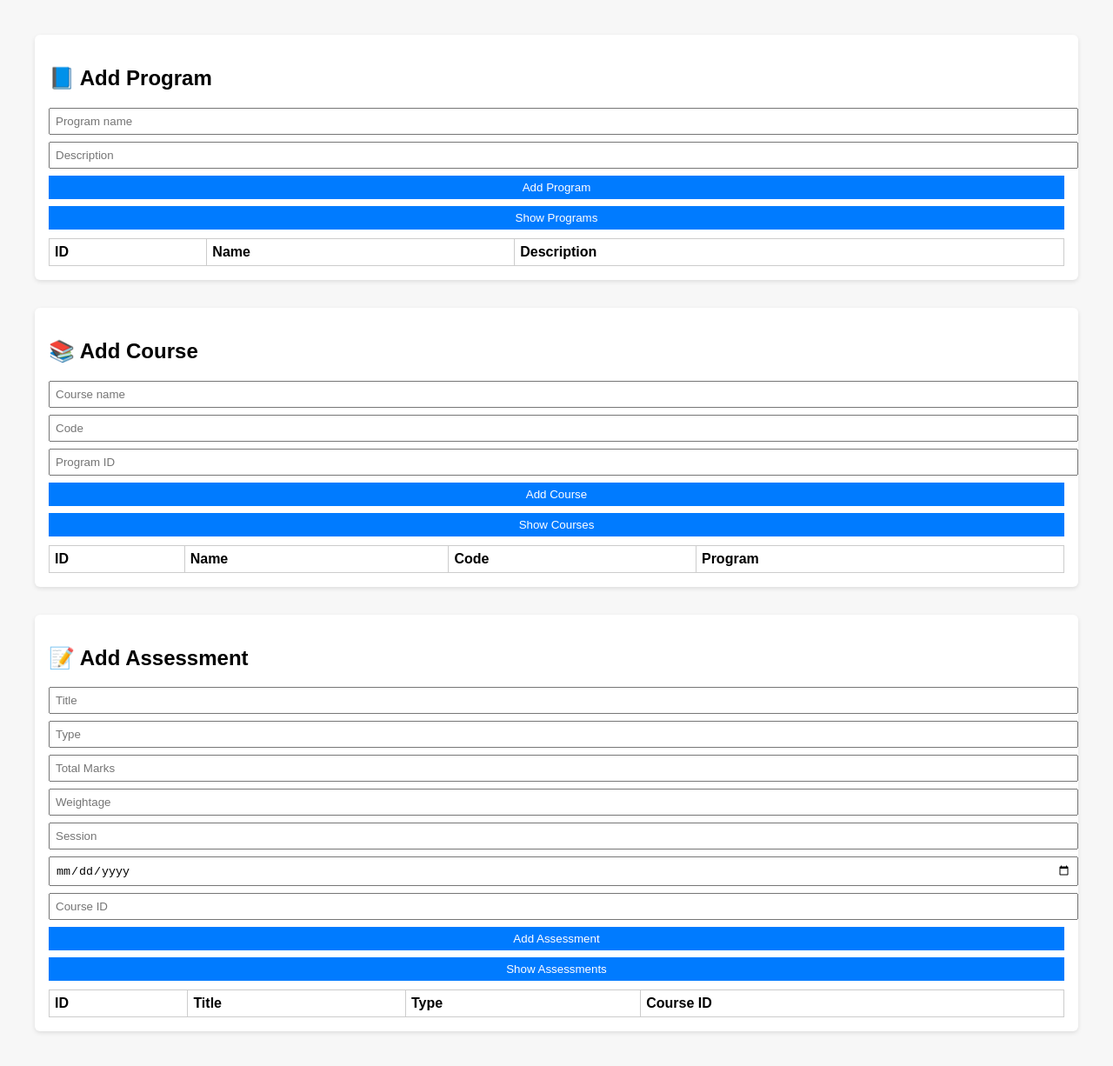
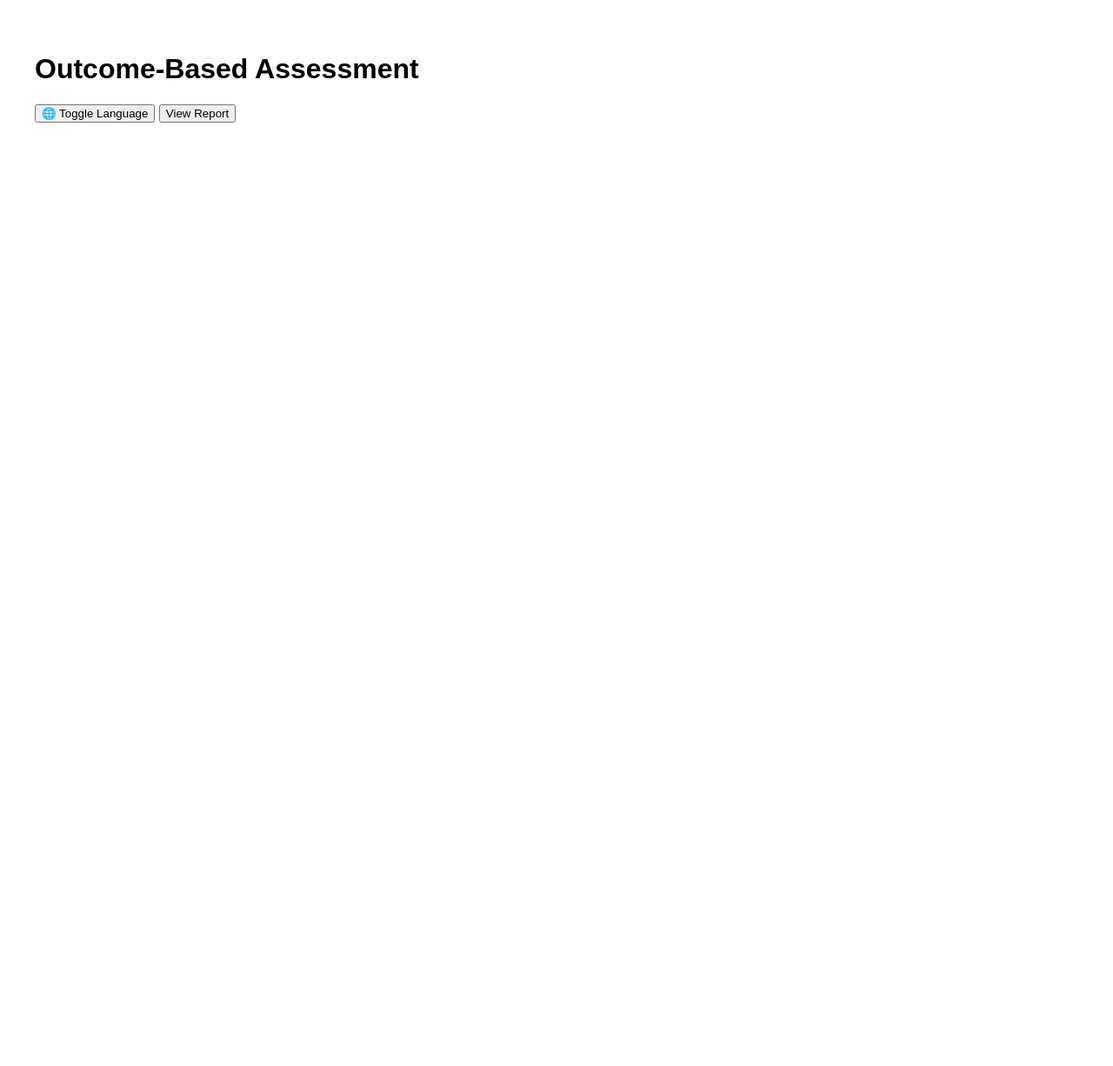
Before and after one commit to salamai25/oba-ai-my-demo-render4, a plain HTML site: page static/index.html in a window 1280 px wide. Shown: the whole page at 87% size. After the commit the page ends 800 px from the top, so only its background shows below. Drawn offline with Linux system fonts and the light colour scheme.

Commit message:
Add files via upload

```diff
--- a/static/index.html
+++ b/static/index.html
@@ -1,117 +1,34 @@
+
 <!DOCTYPE html>
 <html lang="en">
 <head>
   <meta charset="UTF-8" />
-  <title>OBA Demo Full</title>
-  <style>
-    body { font-family: sans-serif; padding: 2rem; background: #f7f7f7; }
-    .section { background: white; padding: 1rem; margin-bottom: 2rem; border-radius: 6px; box-shadow: 0 2px 5px rgba(0,0,0,0.1); }
-    input, button { display: block; margin: 8px 0; padding: 6px; width: 100%; }
-    table { width: 100%; margin-top: 10px; border-collapse: collapse; }
-    th, td { border: 1px solid #ccc; padding: 6px; text-align: left; }
-    button { background-color: #007bff; color: white; border: none; cursor: pointer; }
-  </style>
-</head>
-<body>
-
-  <div class="section">
-    <h2>📘 Add Program</h2>
-    <input id="programName" placeholder="Program name" />
-    <input id="programDesc" placeholder="Description" />
-    <button onclick="addProgram()">Add Program</button>
-    <button onclick="fetchPrograms()">Show Programs</button>
-    <table id="programTable"><thead><tr><th>ID</th><th>Name</th><th>Description</th></tr></thead><tbody></tbody></table>
-  </div>
-
-  <div class="section">
-    <h2>📚 Add Course</h2>
-    <input id="courseName" placeholder="Course name" />
-    <input id="courseCode" placeholder="Code" />
-    <input id="courseProgramId" placeholder="Program ID" type="number" />
-    <button onclick="addCourse()">Add Course</button>
-    <button onclick="fetchCourses()">Show Courses</button>
-    <table id="courseTable"><thead><tr><th>ID</th><th>Name</th><th>Code</th><th>Program</th></tr></thead><tbody></tbody></table>
-  </div>
-
-  <div class="section">
-    <h2>📝 Add Assessment</h2>
-    <input id="assessTitle" placeholder="Title" />
-    <input id="assessType" placeholder="Type" />
-    <input id="assessMarks" placeholder="Total Marks" type="number" />
-    <input id="assessWeight" placeholder="Weightage" type="number" />
-    <input id="assessSession" placeholder="Session" />
-    <input id="assessDate" placeholder="Date" type="date" />
-    <input id="assessCourseId" placeholder="Course ID" type="number" />
-    <button onclick="addAssessment()">Add Assessment</button>
-    <button onclick="fetchAssessments()">Show Assessments</button>
-    <table id="assessmentTable"><thead><tr><th>ID</th><th>Title</th><th>Type</th><th>Course ID</th></tr></thead><tbody></tbody></table>
-  </div>
-
+  <title>OBA - عربي / English</title>
   <script>
-const api = window.location.origin + "/api";
-
-async function addProgram() {
-  const name = document.getElementById('programName').value;
-  const description = document.getElementById('programDesc').value;
-  await fetch(api + "/programs", {
-    method: "POST", headers: { 'Content-Type': 'application/json' },
-    body: JSON.stringify({ name, description })
+    let lang = "en";
+    function toggleLang() {
+      lang = lang === "en" ? "ar" : "en";
+      document.querySelectorAll("[data-en]").forEach(el => {
+        el.textContent = lang === "en" ? el.dataset.en : el.dataset.ar;
       });
-  alert("✅ Program added");
     }
 
-async function fetchPrograms() {
-  const res = await fetch(api + "/programs");
+    async function fetchStats() {
+      const res = await fetch("/api/stats");
       const data = await res.json();
-  const tbody = document.querySelector("#programTable tbody");
-  tbody.innerHTML = "";
-  data.forEach(p => tbody.innerHTML += `<tr><td>${p.id}</td><td>${p.name}</td><td>${p.description}</td></tr>`);
-}
-
-async function addCourse() {
-  const name = document.getElementById('courseName').value;
-  const code = document.getElementById('courseCode').value;
-  const program_id = parseInt(document.getElementById('courseProgramId').value);
-  await fetch(api + "/courses", {
-    method: "POST", headers: { 'Content-Type': 'application/json' },
-    body: JSON.stringify({ name, code, program_id })
-  });
-  alert("✅ Course added");
-}
-
-async function fetchCourses() {
-  const res = await fetch(api + "/courses");
-  const data = await res.json();
-  const tbody = document.querySelector("#courseTable tbody");
-  tbody.innerHTML = "";
-  data.forEach(c => tbody.innerHTML += `<tr><td>${c.id}</td><td>${c.name}</td><td>${c.code}</td><td>${c.program_id}</td></tr>`);
-}
-
-async function addAssessment() {
-  const body = {
-    title: document.getElementById('assessTitle').value,
-    type: document.getElementById('assessType').value,
-    total_marks: parseInt(document.getElementById('assessMarks').value),
-    weightage: parseInt(document.getElementById('assessWeight').value),
-    session: document.getElementById('assessSession').value,
-    date: document.getElementById('assessDate').value,
-    course_id: parseInt(document.getElementById('assessCourseId').value)
-  };
-  await fetch(api + "/assessments", {
-    method: "POST", headers: { 'Content-Type': 'application/json' },
-    body: JSON.stringify(body)
-  });
-  alert("✅ Assessment added");
-}
-
-async function fetchAssessments() {
-  const res = await fetch(api + "/assessments");
-  const data = await res.json();
-  const tbody = document.querySelector("#assessmentTable tbody");
-  tbody.innerHTML = "";
-  data.forEach(a => tbody.innerHTML += `<tr><td>${a.id}</td><td>${a.title}</td><td>${a.type}</td><td>${a.course_id}</td></tr>`);
+      document.getElementById("report").innerHTML = `
+        <p data-en="Programs:" data-ar="البرامج:">Programs:</p> ${data.programs}<br>
+        <p data-en="Courses:" data-ar="الدورات:">Courses:</p> ${data.courses}<br>
+        <p data-en="Assessments:" data-ar="التقييمات:">Assessments:</p> ${data.assessments}
+      `;
+      toggleLang();
     }
   </script>
-
+</head>
+<body style="font-family: sans-serif; padding: 2rem">
+  <h1 data-en="Outcome-Based Assessment" data-ar="التقييم القائم على المخرجات">Outcome-Based Assessment</h1>
+  <button onclick="toggleLang()">🌐 Toggle Language</button>
+  <button onclick="fetchStats()" data-en="View Report" data-ar="عرض التقرير">View Report</button>
+  <div id="report" style="margin-top:1rem;"></div>
 </body>
 </html>
```
Lines whose indentation alone changed are shown as unchanged.
